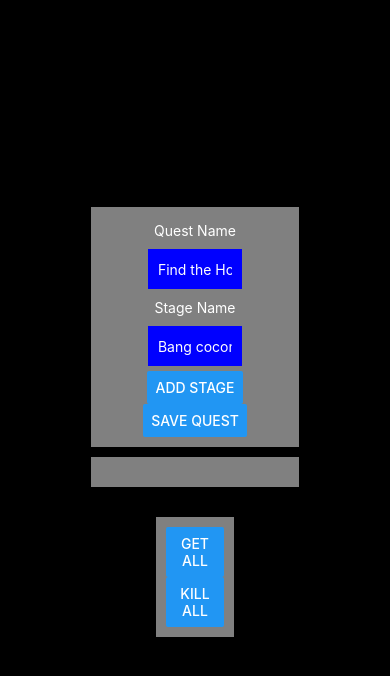
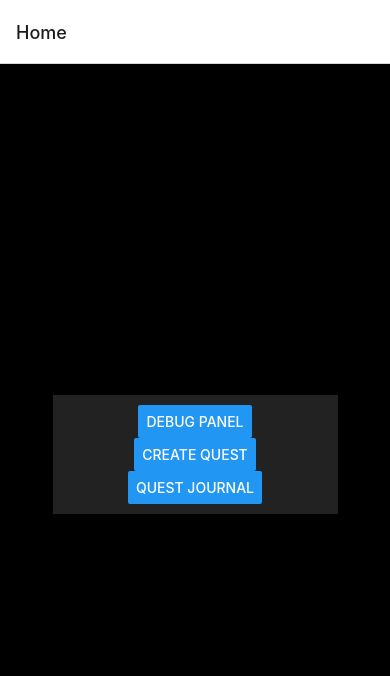
Before and after one commit to mradamgbeck/questlines, a React Native app: screen /Home in a window 390 px wide. Shown: the top 676 px of the page. Built offline with nearby package versions, Linux system fonts and the light colour scheme.

Commit message:
Store and get quests works, storing more than one does not. added debug panel.

```diff
--- a/App.js
+++ b/App.js
@@ -1,26 +1,44 @@
-import { StatusBar } from 'expo-status-bar';
-import React, { useEffect, useState } from 'react';
-import { View } from 'react-native';
-import styles from './styles';
+// if (__DEV__) {
+//   import("./ReactotronConfig").then(() => console.log("Reactotron Configured"));
+// }
+import { React } from 'react';
+import { NavigationContainer } from '@react-navigation/native';
+import { createNativeStackNavigator } from '@react-navigation/native-stack';
+import Home from './Components/Home'
 import CreateQuest from './Components/CreateQuest'
-import * as store from './lib/localStorage'
-import DisplayQuests from './Components/DisplayQuests';
+import QuestJournal from './Components/QuestJournal';
+import DebugPanel from './Components/DebugPanel';
+
 export default function App() {
-  const [quests, setQuests] = useState([]);
 
-  useEffect(() => {
-    const initialState = store.getAllQuests()
-    setQuests(initialState)
-  }, [])
+  const Stack = createNativeStackNavigator();
+  return (
+    <NavigationContainer>
+      <Stack.Navigator>
 
-  const questStateHandler = (newQuest) => {
-    setQuests[{ ...quests, newQuest }]
-  }
-  return (
-    <View style={styles.appContainer}>
-      <CreateQuest questStateHandler={questStateHandler}></CreateQuest>
-      <DisplayQuests quests={quests}></DisplayQuests>
-      <StatusBar style="auto" />
-    </View>
+        <Stack.Screen
+          name='Home'
+          component={Home}
+          options={{ title: 'Home' }}
+        />
+        <Stack.Screen
+          name='CreateQuest'
+          component={CreateQuest}
+          options={{ title: 'Create a Quest' }}
+        />
+        <Stack.Screen
+          name='QuestJournal'
+          component={QuestJournal}
+          options={{ title: 'Quest Journal' }}
+          initialParams={{ initQuests: [] }}
+        />
+        <Stack.Screen
+          name='DebugPanel'
+          component={DebugPanel}
+          options={{ title: 'Debug Panel' }}
+          initialParams={{ initQuests: [] }}
+        />
+      </Stack.Navigator>
+    </NavigationContainer>
   );
 }
--- a/Components/CreateQuest.jsx
+++ b/Components/CreateQuest.jsx
@@ -4,7 +4,7 @@ import styles from '../styles'
 import uuid from 'react-native-uuid';
 import * as store from '../lib/localStorage.js'
 
-const CreateQuest = ({questStateHandler}) => {
+const CreateQuest = ({ navigation }) => {
     const [name, setName] = useState('');
     const [newStageName, setNewStageName] = useState('');
     const [stages, setStages] = useState([]);
@@ -18,14 +18,13 @@ const CreateQuest = ({questStateHandler}) => {
         const id = uuid.v4();
         const quest = { id: id, name: name, stages: stages }
         store.storeQuest(quest)
-        questStateHandler(quest)
         setNewStageName('')
         setName('')
         setStages([])
     }
 
     return (
-        <View style={styles.container}>
+        <View style={styles.appContainer}>
             <View style={styles.card}>
                 <Text style={styles.text}>Quest Name</Text>
                 <TextInput
--- /dev/null
+++ b/Components/DebugPanel.jsx
@@ -0,0 +1,52 @@
+import React from 'react';
+import { Button, View } from 'react-native';
+import styles from '../styles'
+import * as store from '../lib/localStorage'
+
+const DebugPanel = ({ navigation }) => {
+    const debugQuest = {
+        id: 'DEBUG',
+        name: 'DEBUG QUEST',
+        stages: [
+            { name: 'DEBUG STAGE 1' },
+            { name: 'DEBUG STAGE 2' },
+            { name: 'DEBUG STAGE 3' }
+        ]
+    }
+    async function storeQuest() {
+        console.log("DEBUG STORE QUEST", debugQuest);
+        await store.storeQuest(debugQuest)
+    }
+    async function getAll() {
+        const quests = await store.getAllQuests()
+        console.log("DEBUG GET ALL: ", quests.length > 0 ? quests[0].stages[1].name : []);
+    }
+
+    function killStorage() {
+        console.log("DEBUG CLEAR ALL DATA")
+        store.clearAllData()
+    }
+
+    return (
+        <View style={styles.appContainer}>
+            <View style={styles.card}>
+                <Button
+                    onPress={storeQuest}
+                    title="Store Quest"
+                    style={styles.button}
+                />
+                <Button
+                    onPress={getAll}
+                    title="Get all"
+                    style={styles.button}
+                />
+                <Button
+                    onPress={killStorage}
+                    title="Clear Quests"
+                    style={styles.button}
+                />
+            </View>
+        </View>
+    )
+};
+export default DebugPanel;
--- a/Components/DisplayQuests.jsx
+++ /dev/null
@@ -1,45 +0,0 @@
-import React, { useState } from 'react';
-import { Text, View, Button, ScrollView } from 'react-native';
-import styles from '../styles'
-import * as store from '../lib/localStorage'
-import AsyncStorage from '@react-native-async-storage/async-storage';
-
-const DisplayQuests = ({ propQuests }) => {
-    const [quests, setQuests] = useState(propQuests ? propQuests : []);
-    const killStorage = () => {
-        store.clearAllData()
-    }
-    const getAll = () => {
-        const newQuests = store.getAllQuests();
-        setQuests({newQuests})
-    }
-    return (
-        <View style={styles.container}>
-            <View style={styles.card}>
-                <ScrollView>
-                    {
-                        quests.map((quest, index) => {
-                            return (
-                                <View key={index}>
-                                    <Text style={styles.text}>{quest.id}</Text>
-                                    <Text style={styles.text}>{quest.name}</Text>
-                                </View>
-                            )
-                        })
-                    }
-                </ScrollView>
-                <Button
-                    onPress={getAll}
-                    title="Get all"
-                    style={styles.button}
-                />
-                <Button
-                    onPress={killStorage}
-                    title="Kill all"
-                    style={styles.button}
-                />
-            </View>
-        </View>
-    )
-};
-export default DisplayQuests;
--- a/Components/Home.jsx
+++ b/Components/Home.jsx
@@ -1,16 +1,36 @@
 import React from 'react';
-import { Text, View } from 'react-native';
+import { Button, View } from 'react-native';
 import styles from '../styles'
+import * as store from '../lib/localStorage'
 
-const Home = () => {
+const Home = ({ navigation }) => {
+  async function getQuests() {
+    return await store.getAllQuests();
+  }
+  const initQuests = getQuests()
+  console.log("InitQuests: ", initQuests)
   return (
-    <View>
-      <View>
-        <Text style={styles.text}>Current Quest Name</Text>
-        <Text style={styles.text}>Current Quest Stage</Text>
-        <Text style={styles.text}>Journal</Text>
+    <View style={styles.appContainer}>
+      <View style={styles.card}>
+        <Button
+          onPress={() => navigation.navigate('DebugPanel')}
+          title="Debug Panel"
+          style={styles.button}
+        />
+        <Button
+          onPress={() => navigation.navigate('CreateQuest')}
+          title="Create Quest"
+          style={styles.button}
+        />
+        <Button
+          onPress={() => navigation.navigate('QuestJournal', { initQuests: initQuests })}
+          title="Quest Journal"
+          style={styles.button}
+        />
       </View>
     </View>
   )
+
+
 };
 export default Home;
--- /dev/null
+++ b/Components/QuestJournal.jsx
@@ -0,0 +1,32 @@
+import React, { useState } from 'react';
+import { Text, View, Button, ScrollView } from 'react-native';
+import styles from '../styles'
+import { useContext } from 'react';
+import { QuestContext } from '../QuestContext.js';
+
+const QuestJournal = (navigation) => {
+
+    const [quests, setQuests] = useContext(QuestContext)
+
+    return (
+        <View style={styles.appContainer}>
+            <View style={styles.card}>
+                <Text style={styles.text}>Quest Journal</Text>
+                <ScrollView>
+                    {
+                        quests.map((quest, index) => {
+                            return (
+                                <View key={index}>
+                                    <Text style={styles.text}>{quest.id}</Text>
+                                    <Text style={styles.text}>{quest.name}</Text>
+                                </View>
+                            )
+                        })
+                    }
+                </ScrollView>
+
+            </View>
+        </View>
+    )
+};
+export default QuestJournal;
--- /dev/null
+++ b/QuestContext.js
@@ -0,0 +1,3 @@
+import { createContext } from 'react';
+
+export const QuestContext = createContext([]);
--- /dev/null
+++ b/ReactotronConfig.js
@@ -0,0 +1,7 @@
+import Reactotron from "reactotron-react-native";
+import { AsyncStorage } from "@react-native-async-storage/async-storage";
+
+Reactotron.setAsyncStorageHandler(AsyncStorage)
+  .configure() // controls connection & communication settings
+  .useReactNative() // add all built-in react native plugins
+  .connect(); // let's connect!
--- a/styles.js
+++ b/styles.js
@@ -16,7 +16,7 @@ const styles = StyleSheet.create({
         margin: 5
     },
     card: {
-        backgroundColor: 'grey',
+        backgroundColor: '#222',
         alignItems: 'center',
         justifyContent: 'center',
         height: 'auto',
@@ -41,7 +41,8 @@ const styles = StyleSheet.create({
         color: 'white',
         height: 40,
         width: '50%',
-        margin: 5
+        margin: 5,
+        padding: 5
     },
 });
 export default styles
```
Also changed, not shown: Components/Journal.jsx (deleted, +0 -22 lines), lib/localStorage.js (+31 -36 lines), package.json (+6 -1 lines), 1 other file (tests, documents, lock files or other folders).
